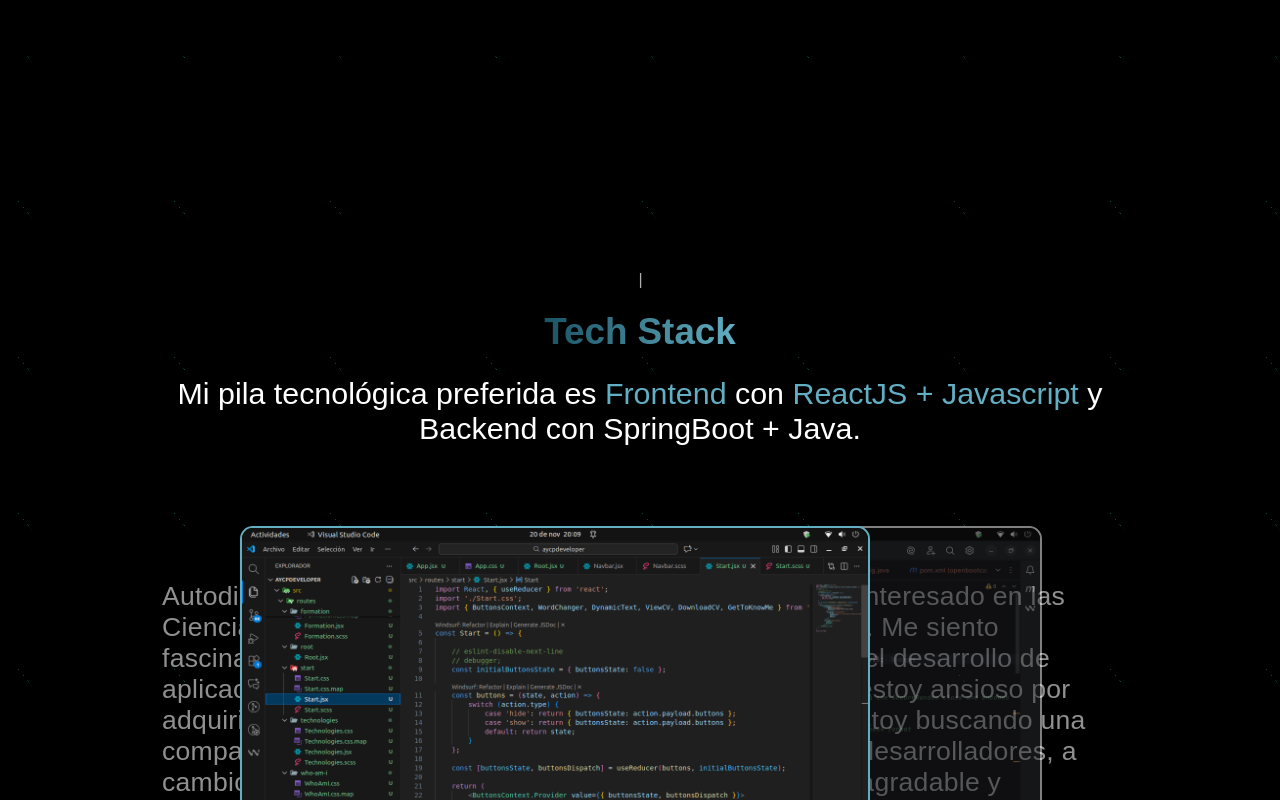
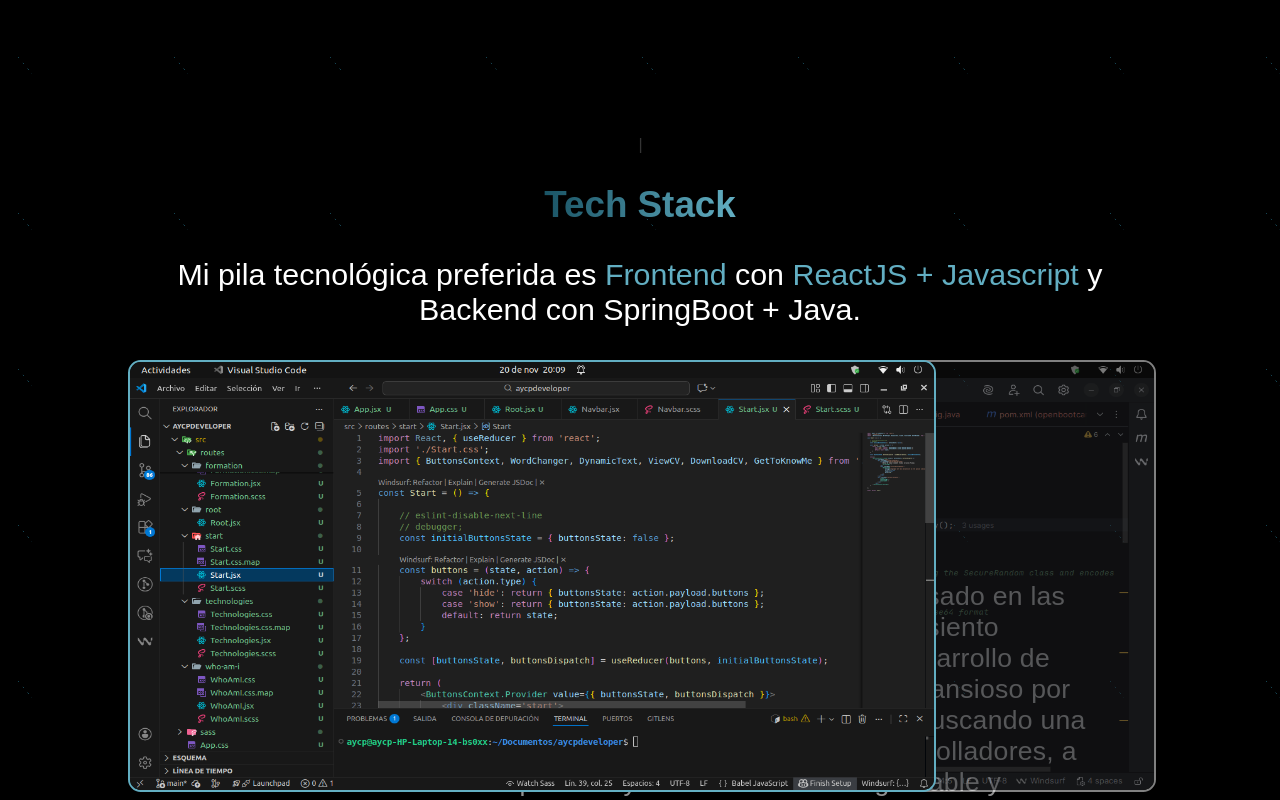
Before and after one commit to aycp-developer/aycpdeveloper, a React (Vite) app: page / in a window 1280 px wide. Shown: the part 1180-1980 px from the top of the page. Built offline with nearby package versions, Linux system fonts and the light colour scheme; a web font is replaced by a local one.

Commit message:
nuevo cambio en el tamaño y posicionamiento de los elementos en el TechStack

```diff
--- a/src/routes/tech-stack/TechStack.css
+++ b/src/routes/tech-stack/TechStack.css
@@ -21,9 +21,8 @@
   justify-content: center;
   align-items: center;
   flex-direction: column;
-  padding-bottom: 4.5rem;
-  height: 130vh;
-  width: 100vw;
+  padding: 5rem 8rem 5rem 8rem;
+  height: 41.5rem;
 }
 .tech-stack .fullstack-subtitle {
   color: white;
@@ -34,33 +33,32 @@
   -webkit-background-clip: text;
   -webkit-text-fill-color: transparent;
   font-size: 2.3rem;
-  margin: 1.4rem 0;
+  margin: 1.5 rem 0;
 }
 .tech-stack .tech-stack-paragraph {
   text-align: center;
   color: white;
   font-size: 1.9rem;
-  margin: 0 0 1.6rem 0;
+  margin: 0 0 1.5rem 0;
   height: 12%;
-  width: 78%;
 }
 .tech-stack .desktop-tech-stack-images {
   display: flex;
   position: relative;
-  height: 21.7rem;
-  width: 50rem;
+  height: 27rem;
+  width: 100%;
 }
 .tech-stack .desktop-tech-stack-images .frontend {
   transition: all 0.3s;
   border-radius: 0.8rem;
-  height: 21.5rem;
-  width: 39.1rem;
+  height: 99%;
+  width: 78.5%;
 }
 .tech-stack .desktop-tech-stack-images .backend {
   transition: all 0.3s;
   border-radius: 0.8rem;
-  height: 21.5rem;
-  width: 39.1rem;
+  height: 99%;
+  width: 78.5%;
 }
 .tech-stack .mobile-tech-stack-images {
   display: none;
--- a/src/routes/tech-stack/TechStack.scss
+++ b/src/routes/tech-stack/TechStack.scss
@@ -3,8 +3,8 @@
 @mixin desktop-image-config {
     transition: all 0.3s;
     border-radius: 0.8rem;
-    height: 21.5rem;
-    width: 39.1rem;
+    height: 99%;
+    width: 78.5%;
 }
 
 @mixin mobile-image-config {
@@ -18,9 +18,8 @@
     @include styles.background;
     @include styles.center;
     flex-direction: column;
-    padding-bottom: 4.5rem;
-    height: 130vh;
-    width: 100vw;
+    padding: 5rem 8rem 5rem 8rem;
+    height: 41.5rem;
 
     .fullstack-subtitle {
         color: white;
@@ -30,23 +29,22 @@
     .tech-stack-title {
         @include styles.degrade-blue-text;
         font-size: 2.3rem;
-        margin: 1.4rem 0;
+        margin: 1.5 rem 0;
     }
 
     .tech-stack-paragraph {
         text-align: center;
         color: white;
         font-size: 1.9rem;
-        margin: 0 0 1.6rem 0;
+        margin: 0 0 1.5rem 0;
         height: 12%;
-        width: 78%;
     }
 
     .desktop-tech-stack-images {
         display: flex;
         position: relative;
-        height: 21.7rem;
-        width: 50rem;
+        height: 27rem;
+        width: 100%;
 
         .frontend {
             @include desktop-image-config;
```
Also changed, not shown: 1 other file (tests, documents, lock files or other folders).
